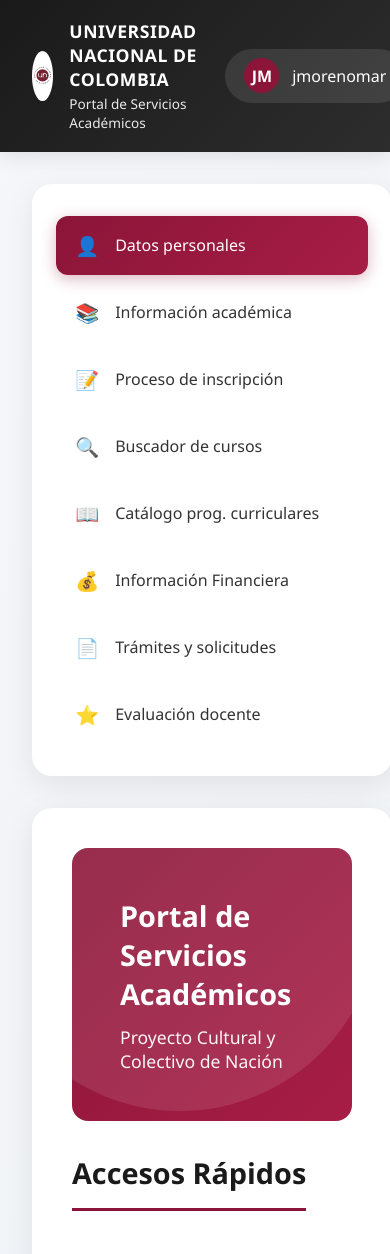
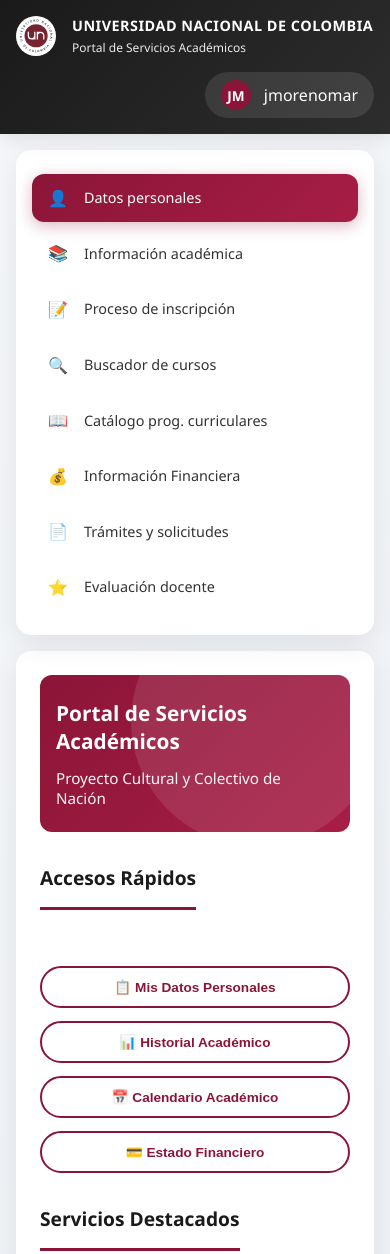
Before and after one commit to CoconoWo/Sia-IISC, a plain HTML site: page index.html in a window 390 px wide. Shown: the top 1254 px of the page. Drawn offline with Linux system fonts and the light colour scheme.

Commit message:
Add files via upload

```diff
--- a/index.html
+++ b/index.html
@@ -5,7 +5,6 @@
     <meta name="viewport" content="width=device-width, initial-scale=1.0">
     <title>Portal de Servicios Académicos - UNAL</title>
     <link rel="icon" href="Logo.svg">
-
     <style>
         * {
             margin: 0;
@@ -293,17 +292,144 @@
         }
 
         @media (max-width: 968px) {
+            .header {
+                padding: 1rem;
+            }
+
+            .header-content {
+                flex-direction: column;
+                gap: 1rem;
+                align-items: flex-start;
+            }
+
+            .logo-section {
+                width: 100%;
+            }
+
+            .header-title h1 {
+                font-size: 0.9rem;
+            }
+
+            .header-title p {
+                font-size: 0.75rem;
+            }
+
+            .user-section {
+                align-self: flex-end;
+                padding: 0.5rem 1rem;
+            }
+
             .container {
                 grid-template-columns: 1fr;
+                padding: 1rem;
+                gap: 1rem;
             }
 
             .sidebar {
                 position: relative;
                 top: 0;
+                padding: 1rem;
+                border-radius: 15px;
+            }
+
+            .menu-item {
+                padding: 0.8rem 1rem;
+                font-size: 0.9rem;
+            }
+
+            .menu-icon {
+                font-size: 1rem;
+            }
+
+            .main-content {
+                padding: 1.5rem;
+                border-radius: 15px;
+            }
+
+            .hero-section {
+                padding: 2rem 1.5rem;
+                border-radius: 12px;
             }
 
             .hero-section h2 {
-                font-size: 1.8rem;
+                font-size: 1.5rem;
+            }
+
+            .hero-section p {
+                font-size: 0.95rem;
+            }
+
+            .hero-section::before {
+                width: 250px;
+                height: 250px;
+            }
+
+            .section-title {
+                font-size: 1.4rem;
+            }
+
+            .quick-actions {
+                gap: 0.8rem;
+            }
+
+            .quick-btn {
+                padding: 0.7rem 1.2rem;
+                font-size: 0.85rem;
+                width: 100%;
+            }
+
+            .cards-grid {
+                grid-template-columns: 1fr;
+                gap: 1rem;
+            }
+
+            .card {
+                padding: 1.5rem;
+            }
+
+            .card-icon {
+                width: 50px;
+                height: 50px;
+                font-size: 1.5rem;
+            }
+
+            .card h3 {
+                font-size: 1.1rem;
+            }
+
+            .card p {
+                font-size: 0.9rem;
+            }
+
+            .footer {
+                padding: 1.5rem 1rem;
+                font-size: 0.85rem;
+            }
+        }
+
+        @media (max-width: 480px) {
+            .logo {
+                width: 40px;
+                height: 40px;
+                font-size: 1rem;
+            }
+
+            .user-icon {
+                width: 30px;
+                height: 30px;
+                font-size: 0.85rem;
+            }
+
+            .hero-section {
+                padding: 1.5rem 1rem;
+            }
+
+            .hero-section h2 {
+                font-size: 1.3rem;
+            }
+
+            .section-title {
+                font-size: 1.2rem;
             }
         }
     </style>
```
